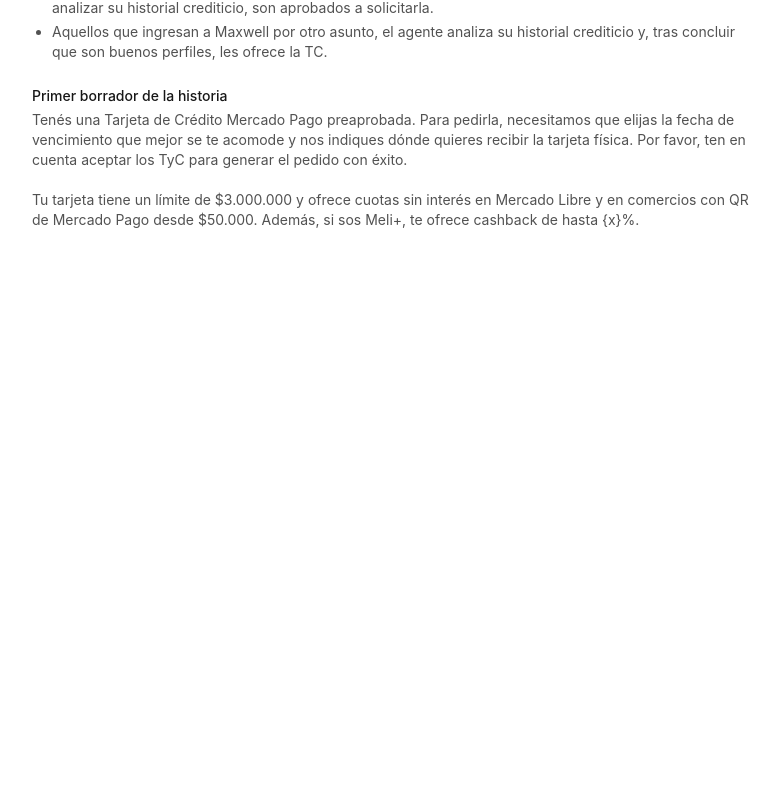
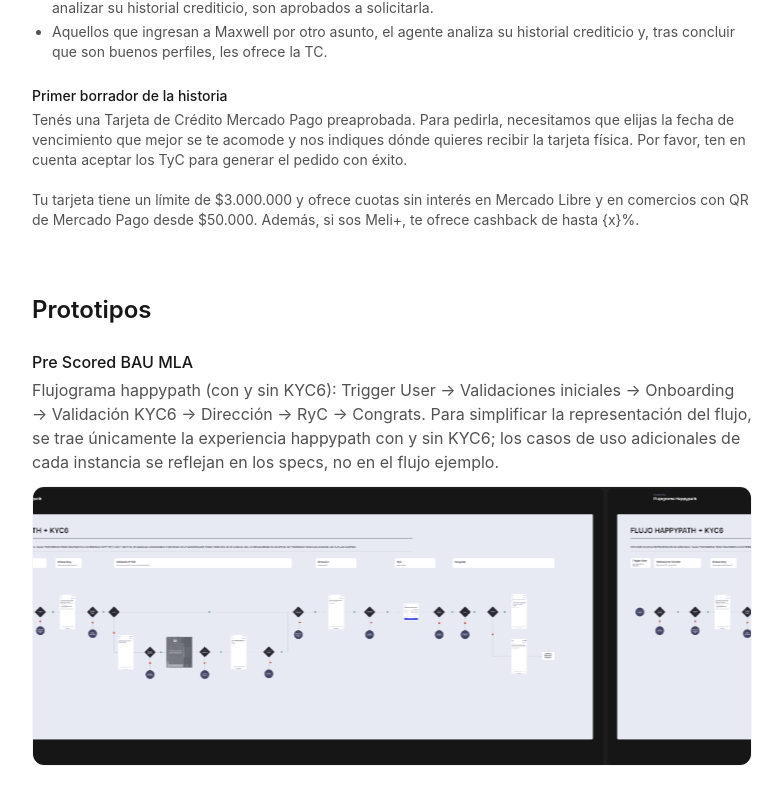
Before and after one commit to guidosantolin-cell/guidosantolin-cell.github.io, a React (Vite) app: page /#/proyecto/flujo-adqui-tc-en-maxwell in a window 1280 px wide. Shown: the part 3649-4453 px from the top of the page, without its empty margins (248-1030 px from the left). Before the commit the page ends 3975 px from the top, so only its background shows below. Built offline with nearby package versions, Linux system fonts and the light colour scheme.

Commit message:
Add Prototipos section: Pre Scored BAU MLA flow

```diff
--- a/src/data/projects.ts
+++ b/src/data/projects.ts
@@ -94,6 +94,13 @@
   groups: BulletGroup[]
 }
 
+export type Prototype = {
+  title: string
+  description?: string
+  video?: ExplorationVideo
+  image?: string
+}
+
 export type CaseStudy = {
   slug: string
   title: string
@@ -118,6 +125,7 @@
   benchmark?: Benchmark
   contentExploration: ContentExplorationStage[]
   beforeAfter: BeforeAfter[]
+  prototypes?: Prototype[]
   outcome?: string
   outcomeVideo?: ExplorationVideo
   matrixScan?: boolean
@@ -214,6 +222,17 @@
       },
     ],
     beforeAfter: [],
+    prototypes: [
+      {
+        title: 'Pre Scored BAU MLA',
+        description:
+          'Flujograma happypath (con y sin KYC6): Trigger User → Validaciones iniciales → Onboarding → Validación KYC6 → Dirección → RyC → Congrats. Para simplificar la representación del flujo, se trae únicamente la experiencia happypath con y sin KYC6; los casos de uso adicionales de cada instancia se reflejan en los specs, no en el flujo ejemplo.',
+        video: {
+          src: '/case-studies/maxwell/prototipos/pre-scored-bau-mla.png',
+          orientation: 'horizontal',
+        },
+      },
+    ],
   },
   {
     slug: 'usuarios-con-tc-en-otra-cuenta',
--- a/src/pages/CaseStudy.tsx
+++ b/src/pages/CaseStudy.tsx
@@ -454,6 +454,38 @@
         </div>
       ))}
 
+      {project.prototypes && (
+        <div className="mt-16">
+          <h2 className="text-2xl font-semibold text-neutral-900">Prototipos</h2>
+          <div className="mt-6 space-y-10">
+            {project.prototypes.map((proto) => (
+              <div key={proto.title}>
+                <p className="font-medium text-neutral-900">{proto.title}</p>
+                {proto.description && (
+                  <p className="mt-1 text-neutral-600">{proto.description}</p>
+                )}
+                {proto.video && (
+                  <div className="mt-3">
+                    <Filmstrip
+                      src={proto.video.src}
+                      alt={proto.title}
+                      orientation={proto.video.orientation}
+                    />
+                  </div>
+                )}
+                {proto.image && (
+                  <img
+                    src={proto.image}
+                    alt={proto.title}
+                    className="mt-3 w-full rounded-xl border border-neutral-100"
+                  />
+                )}
+              </div>
+            ))}
+          </div>
+        </div>
+      )}
+
       {project.outcome && (
         <div className="mt-16">
           <h2 className="text-2xl font-semibold text-neutral-900">Resultado</h2>
```
Also changed, not shown: public/case-studies/maxwell/prototipos/pre-scored-bau-mla.png (added).
